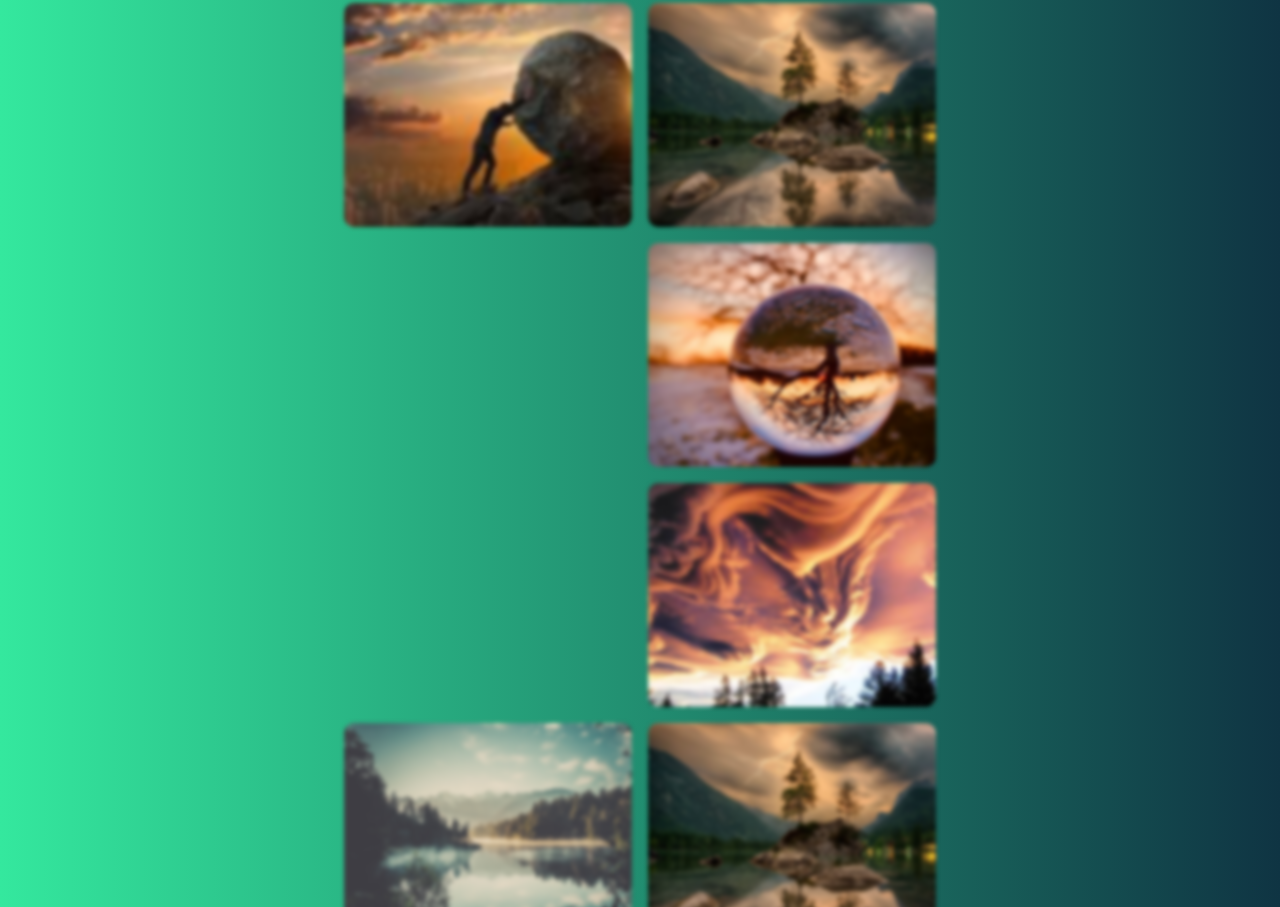
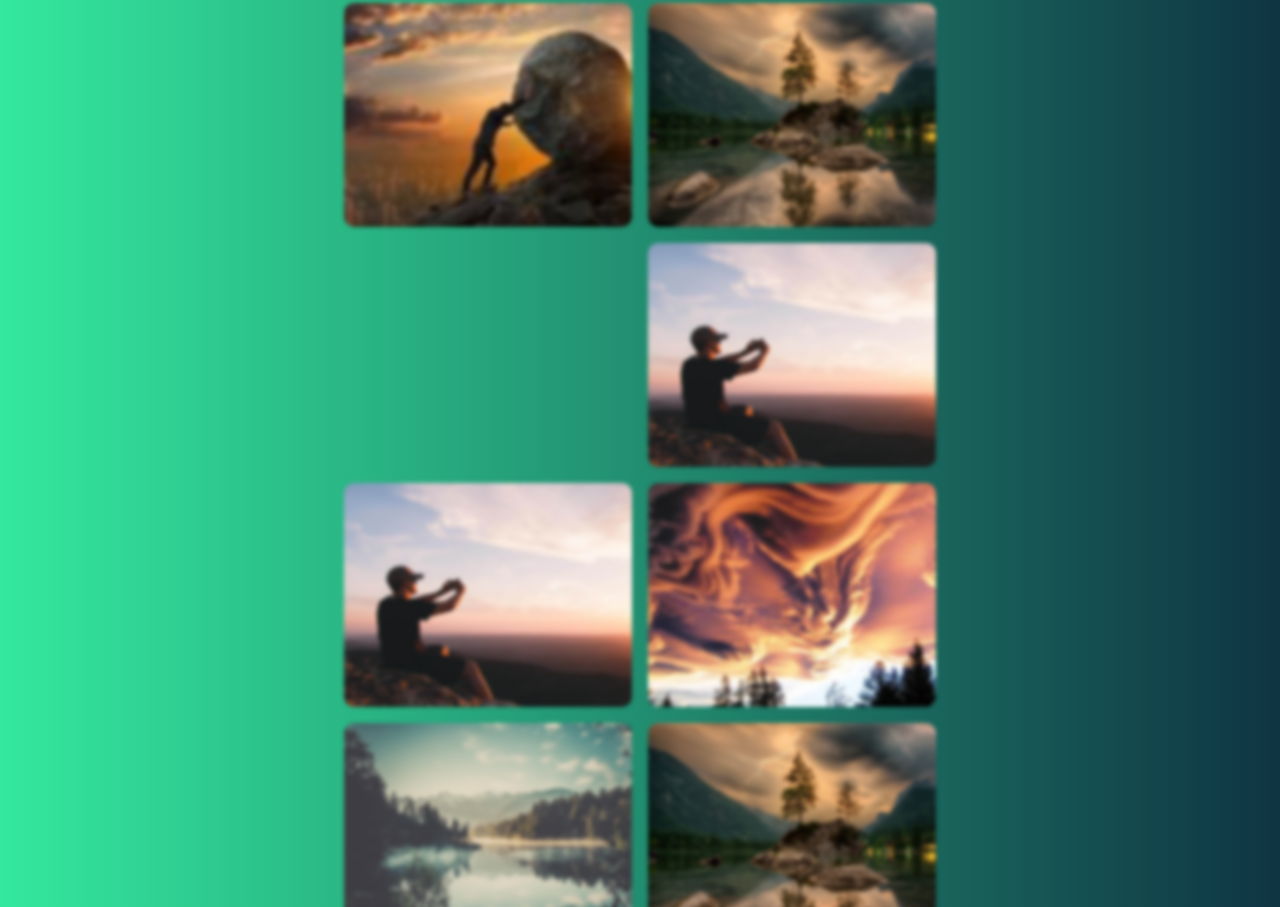
Before and after one commit to Alimateee/Data, a plain HTML site: page index.html in a window 1280 px wide. Shown: the part 370-1277 px from the top of the page. Drawn offline with nearby package versions, Linux system fonts and the light colour scheme.

Commit message:
resolve the problem of the loading the picture

```diff
--- a/Sass/doc.scss
+++ b/Sass/doc.scss
@@ -118,12 +118,12 @@ body {
             }
             .pic-p6 {
                 @extend %content-name;
-                background-image: url('_117310488_16.jpg');
+                // background-image: url('_117310488_16.jpg');
                 margin-right: 4rem;
             }
             .pic-p7 {
                 @extend %content-name;
-                background-image: url('_114224332_themothership_seanheavey.jpg');
+                // background-image: url('_114224332_themothership_seanheavey.jpg');
                 margin-left: 4rem;
             }
             .pic-p8 {
```
Also changed, not shown: index.css, 1 other file.
